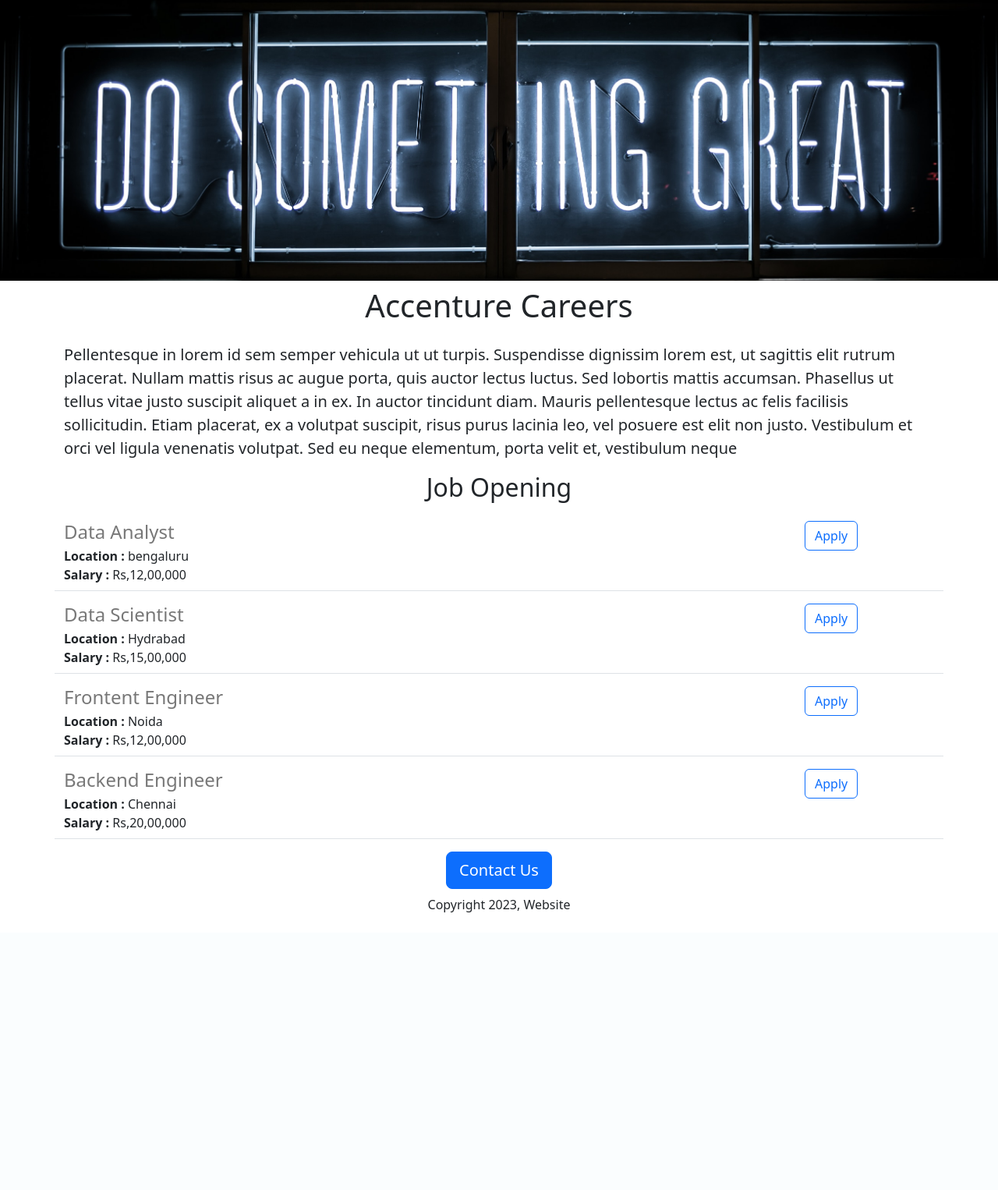
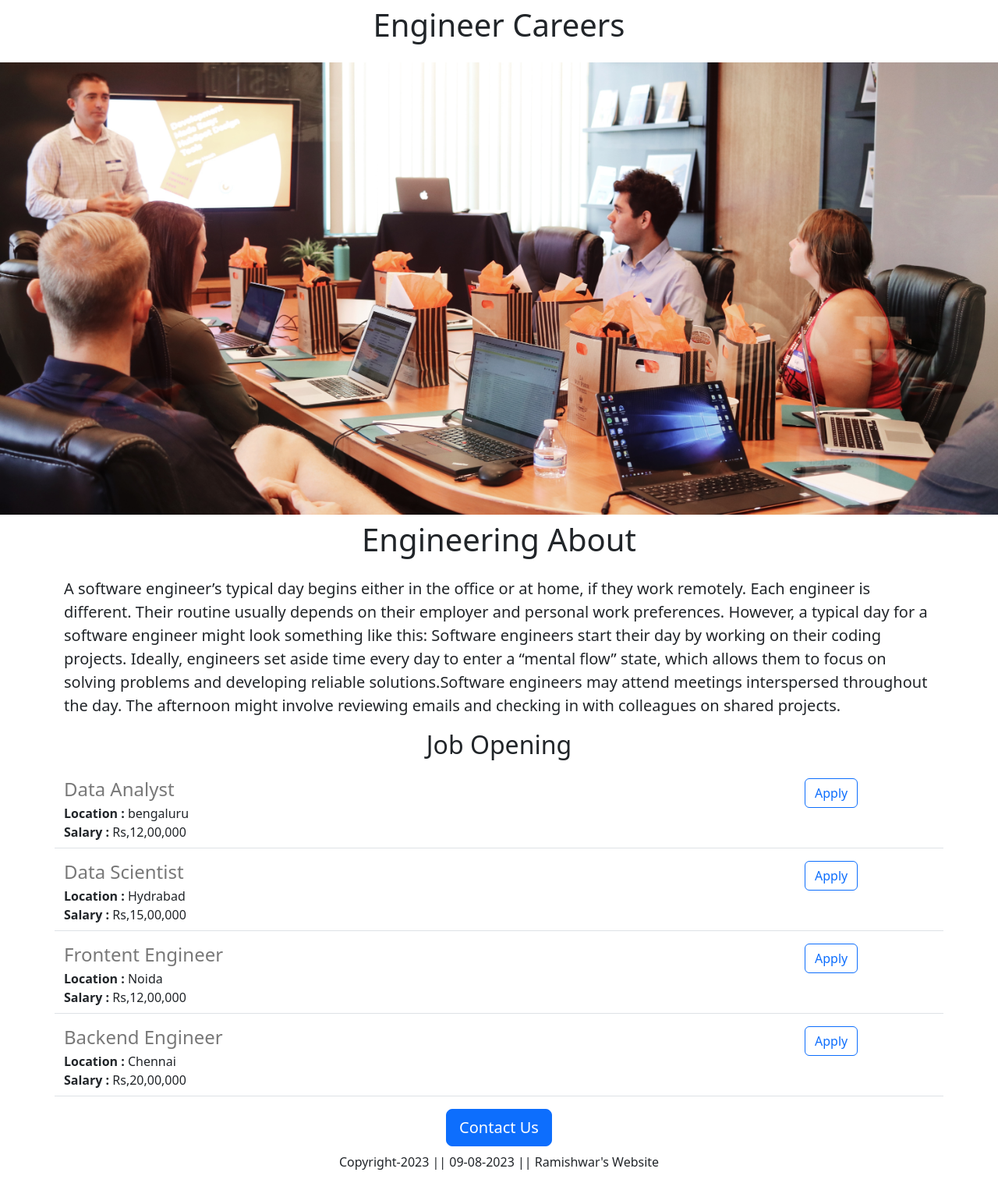
Before and after one commit to ramishwar642/Engineeringtech.com, a Flask app: page / in a window 1280 px wide. Shown: the whole page at 78% size. Before the commit the page ends 1170 px from the top, so only its background shows below. Run offline with Flask 3, Linux system fonts and the light colour scheme.

Commit message:
added dynamic data and API route

```diff
--- a/app.py
+++ b/app.py
@@ -37,7 +37,7 @@
 def Hello_Engineeringbrain():
     return render_template('home.html',
                           jobs=JOBS,
-                          company_name="Accenture")
+                          company_name="Engineering")
 @app.route("/api/jobs")
 def list_jobs():
   return jsonify(JOBS)
--- a/templates/home.html
+++ b/templates/home.html
@@ -8,19 +8,23 @@
     <link href="https://cdn.jsdelivr.net/npm/bootstrap@5.3.1/dist/css/bootstrap.min.css" rel="stylesheet" integrity="sha384-4bw+/aepP/YC94hEpVNVgiZdgIC5+VKNBQNGCHeKRQN+PtmoHDEXuppvnDJzQIu9" crossorigin="anonymous">
     <style>
       #banner{
-        height:360px;
+        height:580px;
         width:100%;
         object-fit :cover;
+        font-family: "Lucida Console", "Courier New", monospace
+
       }
     </style>
   </head>
   <body>
-    <img class="img-fluid" id="banner" src = "https://engineeringbraincom.iamramishwar99.repl.co/static/banner.jpg">
+    <h1 class="text-center mt-2 mb-4">Engineer Careers </h1>
+    <img class="img-fluid" id="banner" src = "https://engineeringtechcom.iamramishwar99.repl.co/static/meeting.jpg">
      <div class="container">
     <h1 class="text-center mt-2 mb-4">
-      {{company_name}} Careers
+      {{company_name}} About
     </h1>
-     <p class="lead">Pellentesque in lorem id sem semper vehicula ut ut turpis. Suspendisse dignissim lorem est, ut sagittis elit rutrum placerat. Nullam mattis risus ac augue porta, quis auctor lectus luctus. Sed lobortis mattis accumsan. Phasellus ut tellus vitae justo suscipit aliquet a in ex. In auctor tincidunt diam. Mauris pellentesque lectus ac felis facilisis sollicitudin. Etiam placerat, ex a volutpat suscipit, risus purus lacinia leo, vel posuere est elit non justo. Vestibulum et orci vel ligula venenatis volutpat. Sed eu neque elementum, porta velit et, vestibulum neque</p>
+     <p class="lead">A software engineer’s typical day begins either in the office or at home, if they work remotely. Each engineer is different. Their routine usually depends on their employer and personal work preferences. However, a typical day for a software engineer might look something like this:
+Software engineers start their day by working on their coding projects. Ideally, engineers set aside time every day to enter a “mental flow” state, which allows them to focus on solving problems and developing reliable solutions.Software engineers may attend meetings interspersed throughout the day. The afternoon might involve reviewing emails and checking in with colleagues on shared projects.</p>
        <h2 class="text-center mt-2 mb-4">Job Opening </h2>
         <p>
       {% for job in jobs %}
@@ -28,6 +32,6 @@
         {% endfor %}
        <div class="text-center">
          <button class="btn btn-primary btn-lg"> Contact Us </button>
-         <p class="mt-2 mb-4"> Copyright 2023, Website </p>
+         <p class="mt-2 mb-4"> Copyright-2023 || 09-08-2023 || Ramishwar's Website </p>
       </body>
   </html>
```
Also changed, not shown: static/banner.jpg (deleted), static/meeting.jpg (added).
